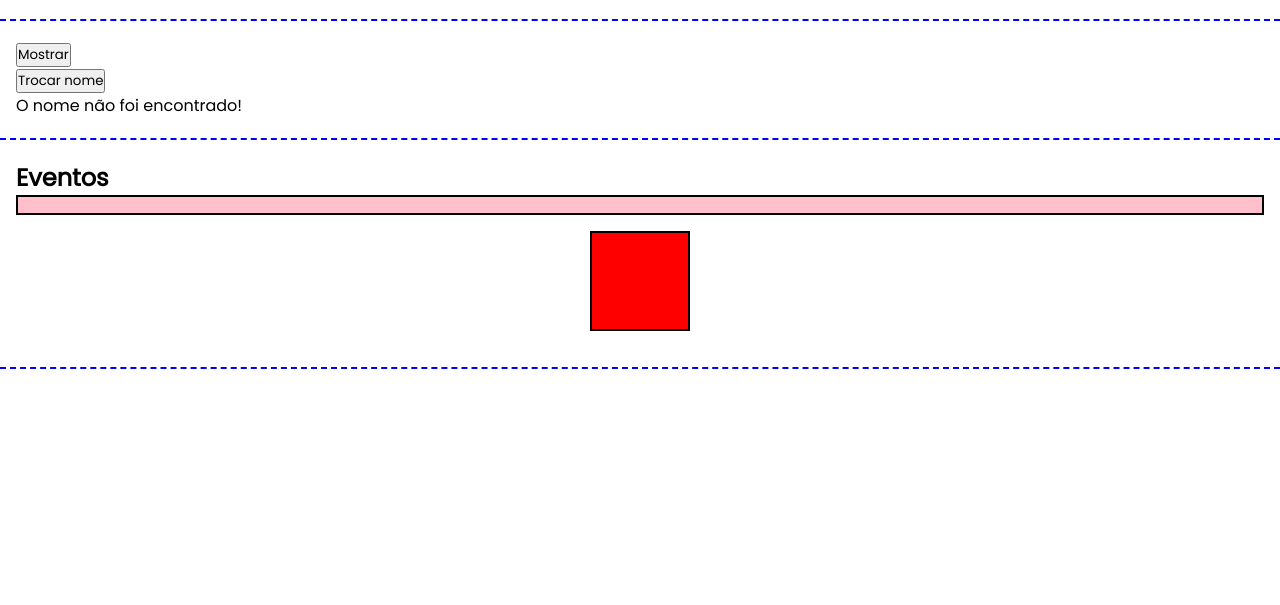
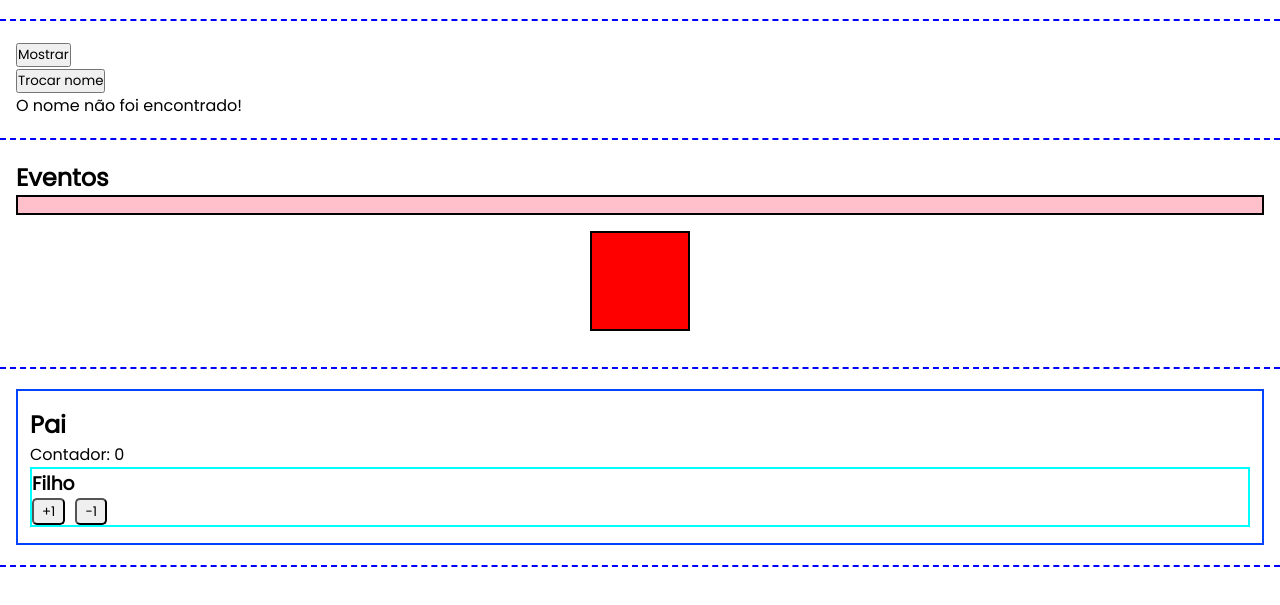
Before and after one commit to rachelpizane/angular-lab, an Angular app: page / in a window 1280 px wide. Shown: the part 672-1277 px from the top of the page. Built offline with nearby package versions, Linux system fonts and the light colour scheme.

Commit message:
criado componentes para testar o compartilhamento de dados pelo @Output

```diff
--- a/src/app/app.component.html
+++ b/src/app/app.component.html
@@ -5,3 +5,4 @@
 <app-diretivas></app-diretivas>
 <app-if-render></app-if-render>
 <app-eventos></app-eventos>
+<app-output-pai></app-output-pai>
--- a/src/app/app.component.ts
+++ b/src/app/app.component.ts
@@ -7,10 +7,11 @@ import { InputPaiComponent } from "./components/input-pai/input-pai.component";
 import { DiretivasComponent } from "./components/diretivas/diretivas.component";
 import { IfRenderComponent } from "./components/if-render/if-render.component";
 import { EventosComponent } from "./components/eventos/eventos.component";
+import { OutputPaiComponent } from "./components/output-pai/output-pai.component";
 
 @Component({
   selector: 'app-root',
-  imports: [UpperCasePipe, PrimeiroComponenteComponent, DadosComponent, InputPaiComponent, DiretivasComponent, IfRenderComponent, EventosComponent],
+  imports: [UpperCasePipe, PrimeiroComponenteComponent, DadosComponent, InputPaiComponent, DiretivasComponent, IfRenderComponent, EventosComponent, OutputPaiComponent],
   templateUrl: './app.component.html',
   styleUrl: './app.component.css'
 })
--- /dev/null
+++ b/src/app/components/output-filho/output-filho.component.css
@@ -0,0 +1,13 @@
+div:first-child {
+  border: 2px solid aqua;
+}
+
+.box-btns {
+  display: flex;
+  gap: 10px;
+}
+
+button {
+  padding: .1rem .5rem;
+  border-radius: 5px;
+}
--- /dev/null
+++ b/src/app/components/output-filho/output-filho.component.html
@@ -0,0 +1,7 @@
+<div>
+  <h3>Filho</h3>
+  <div class="box-btns">
+    <button (click)="handleClick(true)">+1</button>
+    <button (click)="handleClick(false)">-1</button>
+  </div>
+</div>
--- /dev/null
+++ b/src/app/components/output-filho/output-filho.component.ts
@@ -0,0 +1,15 @@
+import { Component, EventEmitter, Output } from '@angular/core';
+
+@Component({
+  selector: 'app-output-filho',
+  imports: [],
+  templateUrl: './output-filho.component.html',
+  styleUrl: './output-filho.component.css'
+})
+export class OutputFilhoComponent {
+  @Output() mudarNumero = new EventEmitter<boolean>();
+
+  handleClick(incrementaValor: boolean) {
+    this.mudarNumero.emit(incrementaValor);
+  }
+}
--- /dev/null
+++ b/src/app/components/output-pai/output-pai.component.css
@@ -0,0 +1,4 @@
+.assunto > div {
+  border: 2px solid rgb(0, 68, 255);
+  padding: 1rem .75em;
+}
--- /dev/null
+++ b/src/app/components/output-pai/output-pai.component.html
@@ -0,0 +1,7 @@
+<div class="assunto">
+  <div>
+    <h2>Pai</h2>
+    <p>Contador: {{contador}}</p>
+    <app-output-filho (mudarNumero)="alterarContador($event)"></app-output-filho>
+  </div>
+</div>
--- /dev/null
+++ b/src/app/components/output-pai/output-pai.component.ts
@@ -0,0 +1,20 @@
+import { Component } from '@angular/core';
+import { OutputFilhoComponent } from "../output-filho/output-filho.component";
+
+@Component({
+  selector: 'app-output-pai',
+  imports: [OutputFilhoComponent],
+  templateUrl: './output-pai.component.html',
+  styleUrl: './output-pai.component.css'
+})
+export class OutputPaiComponent {
+  contador:number = 0
+
+  alterarContador(incrementaValor : boolean) {
+    if(incrementaValor) {
+      this.contador++
+    } else {
+      this.contador--
+    }
+  }
+}
```
Also changed, not shown: 2 other files (tests, documents, lock files or other folders).
